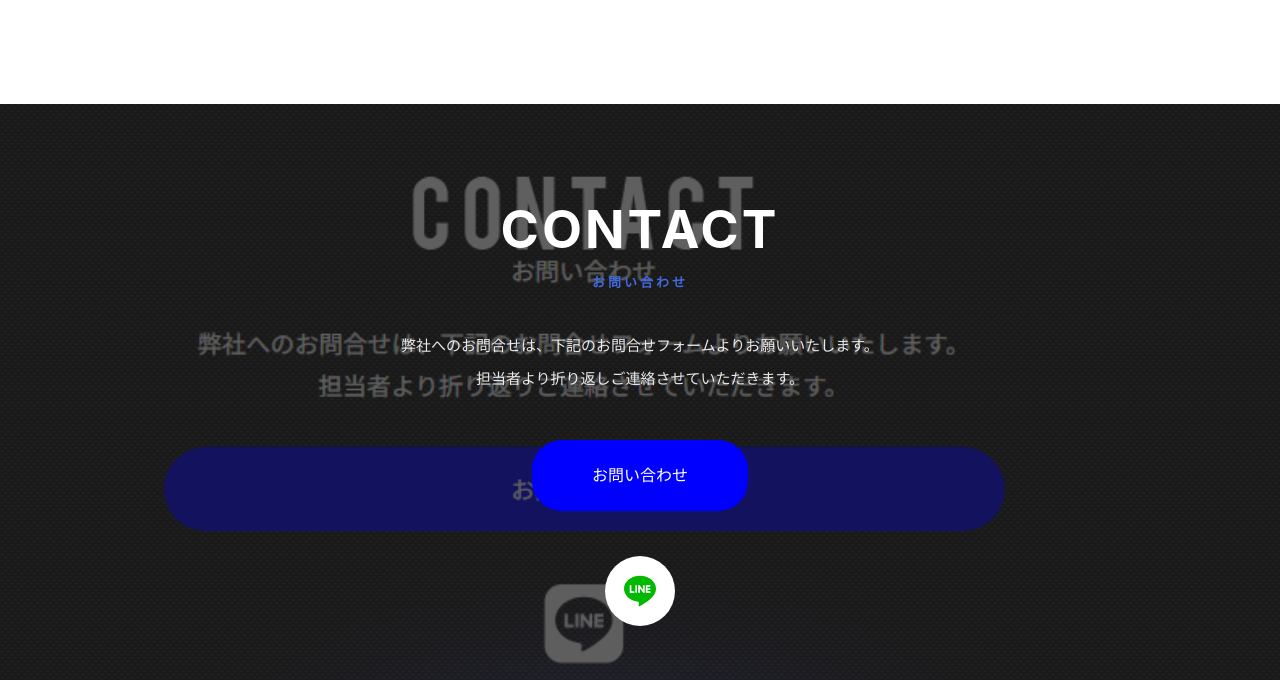
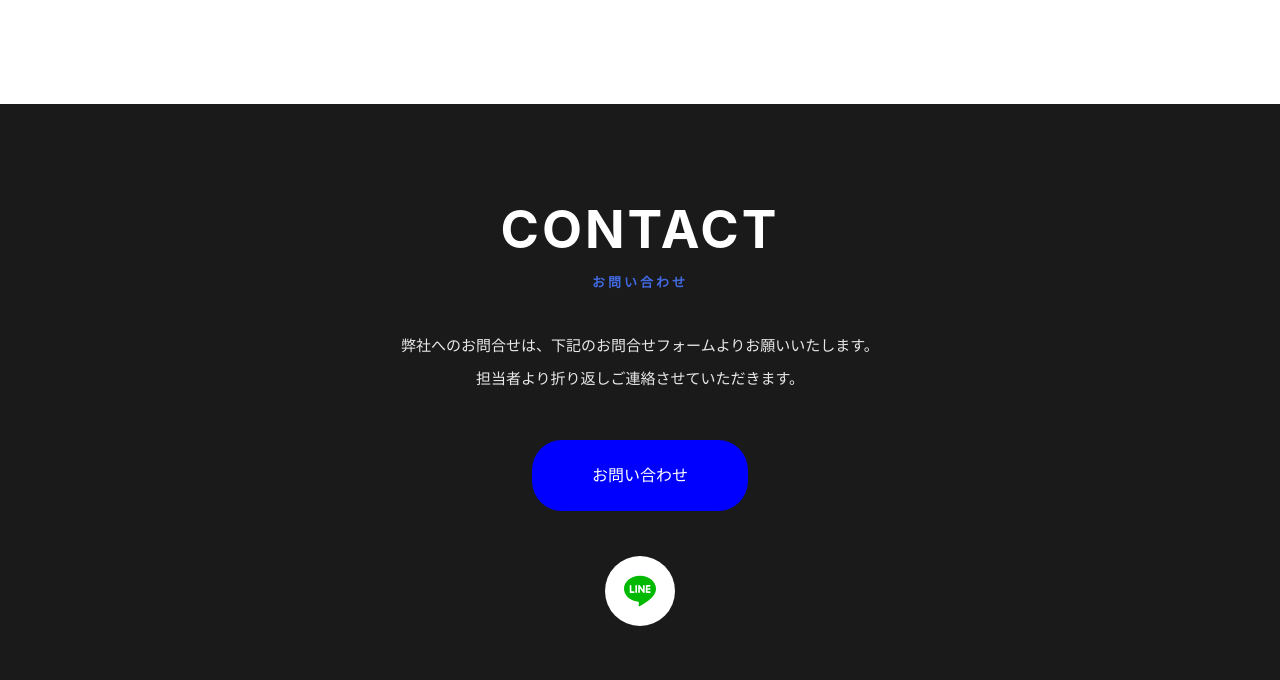
Before and after one commit to NaoyukiUmeda/xgig, a website: page index.html in a window 1280 px wide. Shown: the part 2015-2695 px from the top of the page. Drawn offline with Linux system fonts and the light colour scheme.

Commit message:
refactor: Remove footer background image

```diff
--- a/index.html
+++ b/index.html
@@ -94,9 +94,6 @@
 
     <!--footer-->
     <footer id="contact">
-        <div class="footer-bg">
-            <img src="images/contact-section.jpg" alt="">
-        </div>
         <div class="inner">
             <h2 class="title">
                 <span class="title-text">CONTACT</span>
--- a/styles.css
+++ b/styles.css
@@ -386,30 +386,12 @@ footer {
     color: #fff;
     text-align: center;
     position: relative;
-    overflow: hidden;
-}
-
-.footer-bg {
-    position: absolute;
-    top: 0;
-    left: 0;
-    width: 100%;
-    height: 100%;
-    z-index: 0;
-}
-
-.footer-bg img {
-    width: 100%;
-    height: 100%;
-    object-fit: cover;
-    opacity: 0.3;
 }
 
 footer .inner {
     max-width: 800px;
     margin: 0 auto;
     position: relative;
-    z-index: 1;
 }
 
 footer .title {
```
